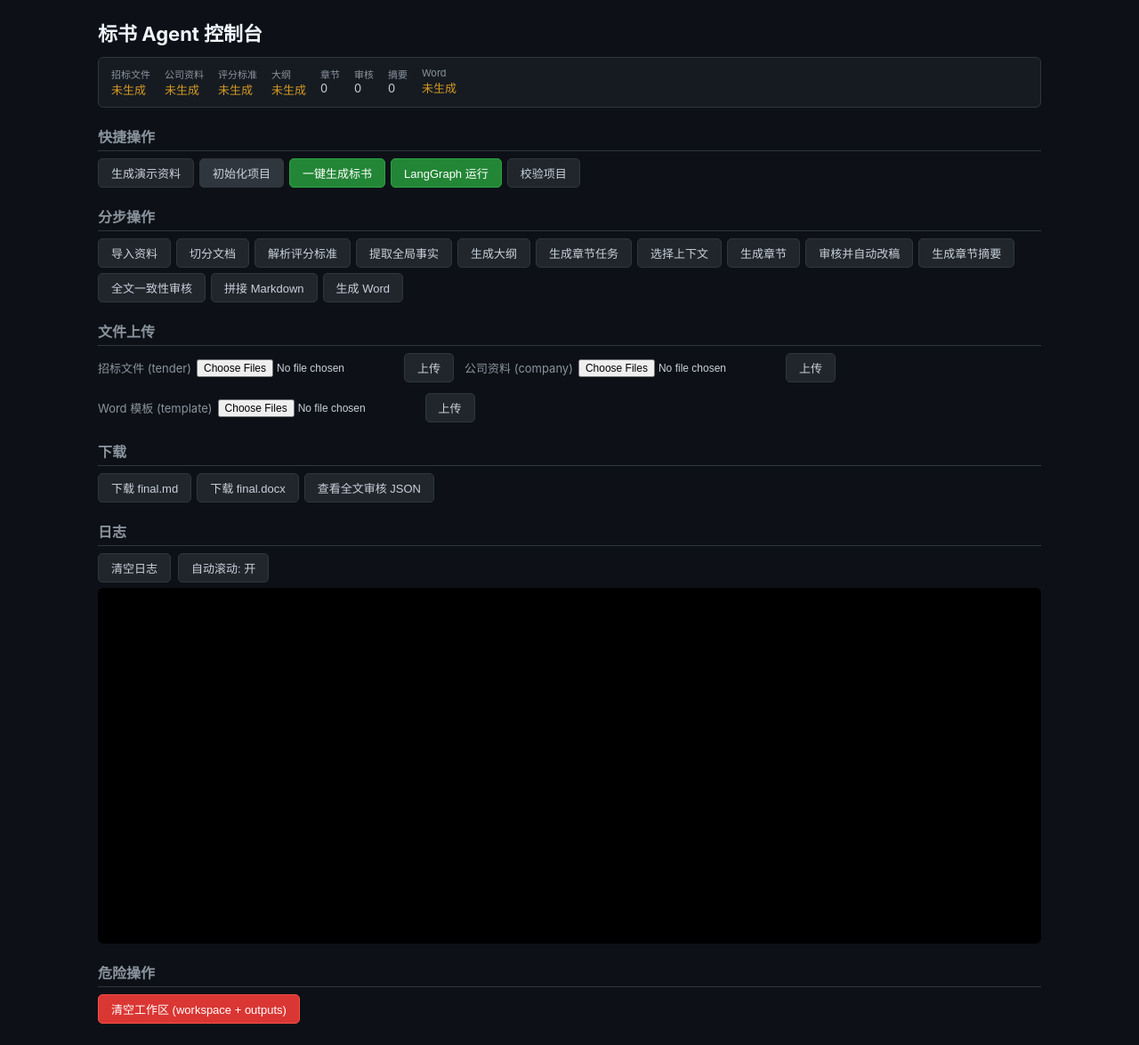
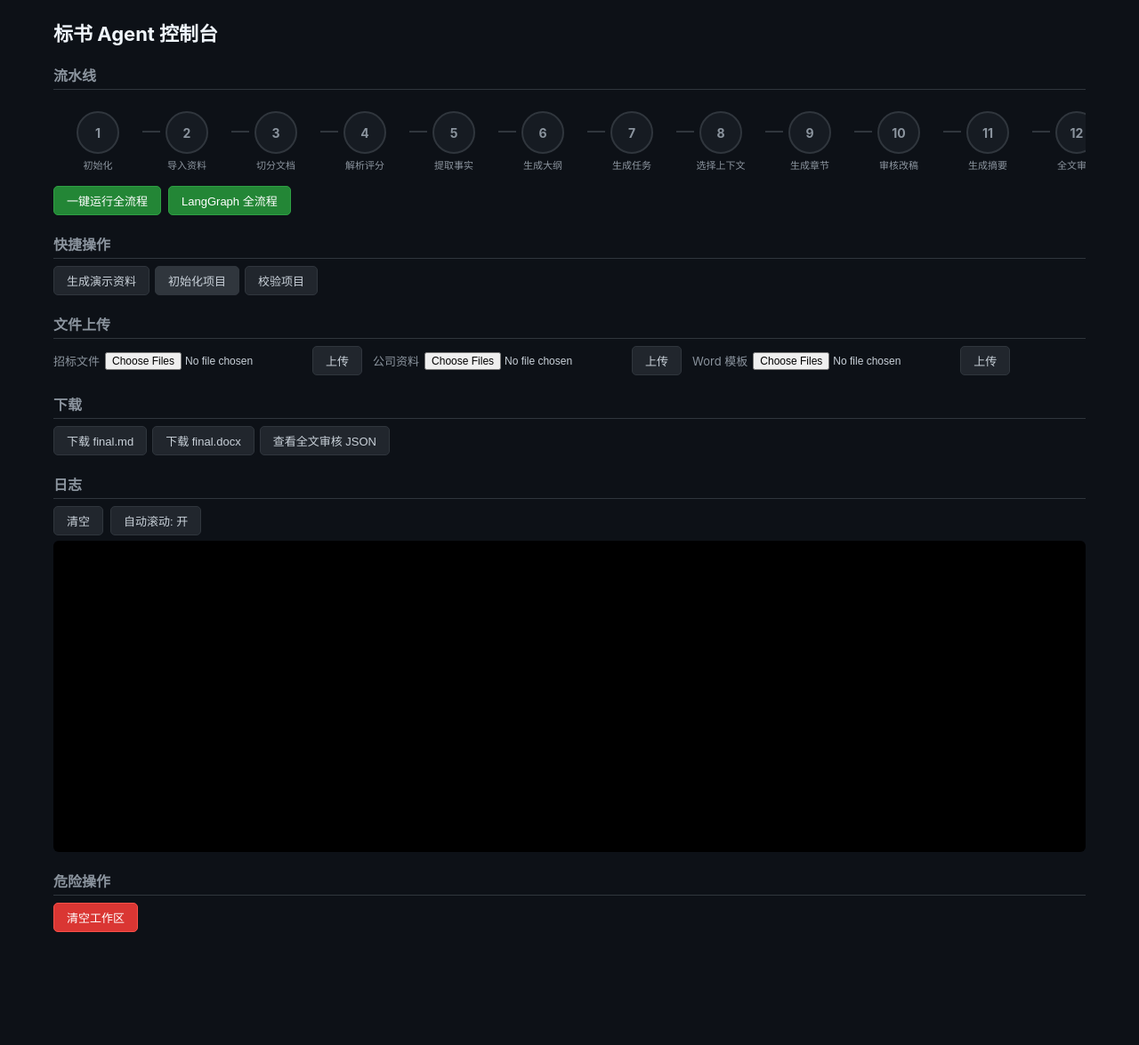
Before and after one commit to breezePeak/bid_agent, a FastAPI app: page / in a window 1280 px wide. Shown: the whole page at 89% size. After the commit the page ends 1048 px from the top, so only its background shows below. Run offline with FastAPI, Linux system fonts and the light colour scheme; data that the repository does not hold is empty.

Commit message:
feat: 前端页面改为流水线流程图布局
- 14 个流水线步骤以圆形节点 + 箭头连接展示
- 每个节点可点击单独运行对应命令
- 节点状态：pending(灰) / done(绿) / running(蓝脉冲) / failed(红)
- 根据 /api/status 自动判断已完成步骤并高亮
- 运行中节点带脉冲动画
- 新增一键运行全流程 / LangGraph 全流程按钮
- 保留文件上传、下载、日志、清空工作区功能

```diff
--- a/web/static/app.js
+++ b/web/static/app.js
@@ -1,10 +1,102 @@
 const logBox = document.getElementById("log-box");
-const statusBar = document.getElementById("status-bar");
 const runningNotice = document.getElementById("running-notice");
 const runningTask = document.getElementById("running-task");
 let autoScroll = true;
 let logLines = [];
 let streamSource = null;
+
+const PIPELINE = [
+  { cmd: "init", label: "初始化" },
+  { cmd: "prepare-inputs", label: "导入资料" },
+  { cmd: "split-docs", label: "切分文档" },
+  { cmd: "parse-score", label: "解析评分" },
+  { cmd: "extract-facts", label: "提取事实" },
+  { cmd: "generate-outline", label: "生成大纲" },
+  { cmd: "plan-jobs", label: "生成任务" },
+  { cmd: "select-context-all", label: "选择上下文" },
+  { cmd: "write-all", label: "生成章节" },
+  { cmd: "review-fix-all", label: "审核改稿" },
+  { cmd: "summarize-all", label: "生成摘要" },
+  { cmd: "global-review", label: "全文审核" },
+  { cmd: "build-md", label: "拼接MD" },
+  { cmd: "build-docx", label: "生成Word" },
+];
+
+const CMD_DONE_MAP = {
+  "prepare-inputs": ["inputs.tender_md", "inputs.score_md", "inputs.company_md"],
+  "split-docs": ["workspace.tender_chunks", "workspace.company_chunks"],
+  "parse-score": ["workspace.score_points"],
+  "extract-facts": ["workspace.global_facts"],
+  "generate-outline": ["workspace.outline"],
+  "plan-jobs": ["workspace.jobs_count"],
+  "select-context-all": ["workspace.contexts_count"],
+  "write-all": ["workspace.chapters_count"],
+  "review-fix-all": ["workspace.reviews_count"],
+  "summarize-all": ["workspace.summaries_count"],
+  "global-review": ["workspace.global_review"],
+  "build-md": ["outputs.final_md"],
+  "build-docx": ["outputs.final_docx"],
+};
+
+let currentStatus = null;
+let runningCmd = null;
+
+// ====================  Flow  ====================
+
+function buildFlow() {
+  const container = document.getElementById("flow-container");
+  container.innerHTML = "";
+  PIPELINE.forEach((step, i) => {
+    const div = document.createElement("div");
+    div.className = "flow-step";
+    div.id = "step-" + step.cmd;
+    div.onclick = () => runCommand(step.cmd);
+
+    const node = document.createElement("div");
+    node.className = "node";
+    node.textContent = i + 1;
+
+    const label = document.createElement("div");
+    label.className = "label";
+    label.textContent = step.label;
+
+    const arrow = document.createElement("div");
+    arrow.className = "arrow";
+
+    div.appendChild(node);
+    div.appendChild(label);
+    div.appendChild(arrow);
+    container.appendChild(div);
+  });
+}
+
+function updateFlowStatus() {
+  if (!currentStatus) return;
+  const s = currentStatus;
+
+  PIPELINE.forEach((step, i) => {
+    const el = document.getElementById("step-" + step.cmd);
+    if (!el) return;
+
+    el.className = "flow-step";
+
+    if (runningCmd === step.cmd) {
+      el.classList.add("running");
+      return;
+    }
+
+    const keys = CMD_DONE_MAP[step.cmd];
+    if (keys && keys.every(k => {
+      const parts = k.split(".");
+      if (parts[0] === "inputs") return s.inputs[parts[1]];
+      if (parts[0] === "workspace") return s.workspace[parts[1]];
+      if (parts[0] === "outputs") return s.outputs[parts[1]];
+      return false;
+    })) {
+      el.classList.add("done");
+    }
+  });
+}
 
 // ====================  Log  ====================
 
@@ -15,34 +107,18 @@ function appendLog(text) {
   if (autoScroll) logBox.scrollTop = logBox.scrollHeight;
 }
 
-function clearLogs() {
-  logLines = [];
-  logBox.textContent = "";
-}
+function clearLogs() { logLines = []; logBox.textContent = ""; }
+function toggleAutoScroll() { autoScroll = !autoScroll; document.getElementById("autoscroll-label").textContent = autoScroll ? "开" : "关"; }
 
-function toggleAutoScroll() {
-  autoScroll = !autoScroll;
-  document.getElementById("autoscroll-label").textContent = autoScroll ? "开" : "关";
-}
-
-// ====================  SSE log stream  ====================
+// ====================  SSE  ====================
 
 function connectLogStream() {
-  if (streamSource) {
-    streamSource.close();
-  }
+  if (streamSource) streamSource.close();
   streamSource = new EventSource("/api/logs/stream");
   streamSource.onmessage = function (e) {
-    try {
-      const data = JSON.parse(e.data);
-      appendLog(data.line);
-    } catch (_) {}
+    try { appendLog(JSON.parse(e.data).line); } catch (_) {}
   };
-  streamSource.onerror = function () {
-    streamSource.close();
-    streamSource = null;
-    setTimeout(connectLogStream, 2000);
-  };
+  streamSource.onerror = function () { streamSource.close(); streamSource = null; setTimeout(connectLogStream, 2000); };
 }
 
 // ====================  Status  ====================
@@ -50,39 +126,20 @@ function connectLogStream() {
 async function loadStatus() {
   try {
     const r = await fetch("/api/status");
-    const s = await r.json();
-    renderStatus(s);
+    currentStatus = await r.json();
+    updateFlowStatus();
 
-    if (s.running) {
+    if (currentStatus.running) {
+      runningCmd = currentStatus.current_task;
       runningNotice.style.display = "flex";
-      runningTask.textContent = "运行中: " + s.current_task;
+      runningTask.textContent = "运行中: " + currentStatus.current_task;
       disableAll(true);
     } else {
+      runningCmd = null;
       runningNotice.style.display = "none";
       disableAll(false);
     }
-  } catch (e) {
-    console.error("status error", e);
-  }
-}
-
-function renderStatus(s) {
-  const inputs = s.inputs;
-  const ws = s.workspace;
-  const out = s.outputs;
-
-  const ok = '<span class="ok">已生成</span>';
-  const warn = '<span class="warn">未生成</span>';
-
-  statusBar.innerHTML =
-    '<div class="item"><span class="label">招标文件</span><span class="value">' + (inputs.tender_md ? ok : warn) + '</span></div>' +
-    '<div class="item"><span class="label">公司资料</span><span class="value">' + (inputs.company_md ? ok : warn) + '</span></div>' +
-    '<div class="item"><span class="label">评分标准</span><span class="value">' + (inputs.score_md ? ok : warn) + '</span></div>' +
-    '<div class="item"><span class="label">大纲</span><span class="value">' + (ws.outline ? ok : warn) + '</span></div>' +
-    '<div class="item"><span class="label">章节</span><span class="value">' + ws.chapters_count + '</span></div>' +
-    '<div class="item"><span class="label">审核</span><span class="value">' + ws.reviews_count + '</span></div>' +
-    '<div class="item"><span class="label">摘要</span><span class="value">' + ws.summaries_count + '</span></div>' +
-    '<div class="item"><span class="label">Word</span><span class="value">' + (out.final_docx ? ok : warn) + '</span></div>';
+  } catch (e) { console.error("status error", e); }
 }
 
 function disableAll(disabled) {
@@ -96,61 +153,37 @@ function disableAll(disabled) {
 
 async function runCommand(cmd) {
   try {
-    const r = await fetch("/api/run-command", {
-      method: "POST",
-      headers: { "Content-Type": "application/json" },
-      body: JSON.stringify({ command: cmd }),
-    });
+    const r = await fetch("/api/run-command", { method: "POST", headers: { "Content-Type": "application/json" }, body: JSON.stringify({ command: cmd }) });
     const data = await r.json();
     if (data.ok) {
-      appendLog("--- 触发命令: " + cmd + " ---");
+      appendLog("--- 触发: " + cmd + " ---");
       connectLogStream();
-      disableAll(true);
-      runningNotice.style.display = "flex";
-      runningTask.textContent = "运行中: " + cmd;
-    } else {
-      alert(data.message);
-    }
-  } catch (e) {
-    alert("请求失败: " + e);
-  }
+    } else { alert(data.message); }
+  } catch (e) { alert("请求失败: " + e); }
 }
+
+async function runFullPipeline() { runCommand("run"); }
+async function runGraphRun() { runCommand("graph-run"); }
 
 // ====================  Upload  ====================
 
 async function uploadFiles(category) {
   const input = document.getElementById("upload-" + category);
-  if (!input || !input.files.length) {
-    alert("请先选择文件");
-    return;
-  }
+  if (!input || !input.files.length) { alert("请先选择文件"); return; }
   const form = new FormData();
-  for (const f of input.files) {
-    form.append("files", f);
-  }
+  for (const f of input.files) form.append("files", f);
   try {
     const r = await fetch("/api/upload?category=" + category, { method: "POST", body: form });
     const data = await r.json();
-    if (data.ok) {
-      appendLog("上传成功: " + data.saved.join(", "));
-      loadStatus();
-    } else {
-      alert(data.message);
-    }
-  } catch (e) {
-    alert("上传失败: " + e);
-  }
+    if (data.ok) { appendLog("上传成功: " + data.saved.join(", ")); loadStatus(); }
+    else { alert(data.message); }
+  } catch (e) { alert("上传失败: " + e); }
 }
 
 // ====================  Download  ====================
 
-function downloadFinalMd() {
-  window.open("/api/download/final-md", "_blank");
-}
-
-function downloadFinalDocx() {
-  window.open("/api/download/final-docx", "_blank");
-}
+function downloadFinalMd() { window.open("/api/download/final-md", "_blank"); }
+function downloadFinalDocx() { window.open("/api/download/final-docx", "_blank"); }
 
 async function viewGlobalReview() {
   try {
@@ -158,14 +191,9 @@ async function viewGlobalReview() {
     const data = await r.json();
     if (data.ok) {
       const w = window.open("", "_blank");
-      w.document.write("<pre style='font-size:12px;white-space:pre-wrap;word-break:break-all'>" +
-        JSON.stringify(data.data, null, 2) + "</pre>");
-    } else {
-      alert(data.message);
-    }
-  } catch (e) {
-    alert("请求失败: " + e);
-  }
+      w.document.write("<pre style='font-size:12px;white-space:pre-wrap;word-break:break-all'>" + JSON.stringify(data.data, null, 2) + "</pre>");
+    } else { alert(data.message); }
+  } catch (e) { alert("请求失败: " + e); }
 }
 
 // ====================  Clean  ====================
@@ -174,14 +202,12 @@ function confirmClean() {
   if (!confirm("确认清空 workspace/ 和 outputs/ 目录？\n此操作不可恢复。")) return;
   fetch("/api/clean-workspace", { method: "POST" })
     .then(r => r.json())
-    .then(data => {
-      if (data.ok) appendLog(data.message);
-      loadStatus();
-    });
+    .then(data => { if (data.ok) appendLog(data.message); loadStatus(); });
 }
 
 // ====================  Init  ====================
 
+buildFlow();
 loadStatus();
 connectLogStream();
 setInterval(loadStatus, 2000);
--- a/web/static/style.css
+++ b/web/static/style.css
@@ -1,19 +1,30 @@
 * { box-sizing: border-box; margin: 0; padding: 0; }
-body { font-family: -apple-system, "Microsoft YaHei", sans-serif; background: #0d1117; color: #c9d1d9; padding: 20px; max-width: 1100px; margin: 0 auto; }
+body { font-family: -apple-system, "Microsoft YaHei", sans-serif; background: #0d1117; color: #c9d1d9; padding: 20px; max-width: 1200px; margin: 0 auto; }
 h1 { font-size: 22px; margin-bottom: 12px; color: #f0f6fc; }
 h2 { font-size: 16px; margin: 20px 0 8px; padding-bottom: 4px; border-bottom: 1px solid #30363d; color: #8b949e; }
-
-.status-bar { background: #161b22; border: 1px solid #30363d; border-radius: 6px; padding: 10px 14px; font-size: 13px; display: flex; flex-wrap: wrap; gap: 16px; margin-bottom: 16px; }
-.status-bar .item { display: flex; flex-direction: column; }
-.status-bar .item .label { font-size: 11px; color: #8b949e; }
-.status-bar .item .value { font-size: 13px; }
-.status-bar .ok { color: #56d364; }
-.status-bar .warn { color: #d29922; }
-.status-bar .err { color: #f85149; }
 
 .running-notice { background: #1f6feb22; border: 1px solid #1f6feb; border-radius: 6px; padding: 8px 14px; margin-bottom: 12px; color: #58a6ff; display: flex; align-items: center; gap: 8px; }
 .spinner { width: 14px; height: 14px; border: 2px solid #30363d; border-top: 2px solid #58a6ff; border-radius: 50%; animation: spin 0.8s linear infinite; }
 @keyframes spin { to { transform: rotate(360deg); } }
+
+.flow-container { display: flex; align-items: flex-start; overflow-x: auto; padding: 16px 0; gap: 0; }
+.flow-step { display: flex; flex-direction: column; align-items: center; min-width: 100px; position: relative; cursor: pointer; transition: transform 0.15s; }
+.flow-step:hover { transform: scale(1.05); }
+.flow-step .node { width: 48px; height: 48px; border-radius: 50%; display: flex; align-items: center; justify-content: center; font-size: 14px; font-weight: bold; border: 2px solid #30363d; background: #161b22; color: #8b949e; transition: all 0.3s; position: relative; z-index: 2; }
+.flow-step .label { font-size: 11px; color: #8b949e; margin-top: 6px; text-align: center; max-width: 90px; line-height: 1.3; }
+.flow-step .arrow { position: absolute; right: -20px; top: 22px; width: 20px; height: 2px; background: #30363d; z-index: 1; }
+.flow-step:last-child .arrow { display: none; }
+
+.flow-step.done .node { background: #238636; border-color: #2ea043; color: #fff; }
+.flow-step.done .arrow { background: #2ea043; }
+.flow-step.running .node { background: #1f6feb; border-color: #58a6ff; color: #fff; animation: pulse 1.2s ease-in-out infinite; }
+.flow-step.running .arrow { background: #58a6ff; }
+.flow-step.failed .node { background: #da3633; border-color: #f85149; color: #fff; }
+.flow-step.failed .arrow { background: #f85149; }
+
+@keyframes pulse { 0%, 100% { box-shadow: 0 0 0 0 #1f6feb88; } 50% { box-shadow: 0 0 0 8px #1f6feb00; } }
+
+.flow-actions { display: flex; gap: 8px; margin-bottom: 4px; }
 
 .btn-group { display: flex; flex-wrap: wrap; gap: 6px; margin-bottom: 4px; }
 button { padding: 6px 14px; font-size: 13px; border: 1px solid #30363d; border-radius: 5px; background: #21262d; color: #c9d1d9; cursor: pointer; white-space: nowrap; }
@@ -31,4 +42,4 @@ button.secondary { background: #30363d; }
 .upload-box input[type=file] { font-size: 12px; color: #c9d1d9; }
 
 .log-toolbar { display: flex; gap: 8px; margin-bottom: 6px; }
-.log-box { background: #000; color: #00ff00; font-size: 12px; line-height: 1.5; padding: 10px; border-radius: 6px; height: 400px; overflow-y: auto; white-space: pre-wrap; word-break: break-all; font-family: "Consolas", monospace; }
+.log-box { background: #000; color: #00ff00; font-size: 12px; line-height: 1.5; padding: 10px; border-radius: 6px; height: 350px; overflow-y: auto; white-space: pre-wrap; word-break: break-all; font-family: "Consolas", monospace; }
--- a/web/templates/index.html
+++ b/web/templates/index.html
@@ -10,53 +10,40 @@
 
 <h1>标书 Agent 控制台</h1>
 
-<div id="status-bar" class="status-bar">加载中...</div>
-
 <div id="running-notice" class="running-notice" style="display:none">
   <span class="spinner"></span>
   <span id="running-task"></span>
+</div>
+
+<h2>流水线</h2>
+<div class="flow-container" id="flow-container"></div>
+
+<div class="flow-actions">
+  <button onclick="runFullPipeline()" class="primary" id="btn-full-run">一键运行全流程</button>
+  <button onclick="runGraphRun()" class="primary" id="btn-graph-run">LangGraph 全流程</button>
 </div>
 
 <h2>快捷操作</h2>
 <div class="btn-group">
   <button onclick="runCommand('init-demo')">生成演示资料</button>
   <button onclick="runCommand('init')" class="secondary">初始化项目</button>
-  <button onclick="runCommand('run')" class="primary">一键生成标书</button>
-  <button onclick="runCommand('graph-run')" class="primary">LangGraph 运行</button>
   <button onclick="runCommand('validate')">校验项目</button>
-</div>
-
-<h2>分步操作</h2>
-<div class="btn-group">
-  <button onclick="runCommand('prepare-inputs')">导入资料</button>
-  <button onclick="runCommand('split-docs')">切分文档</button>
-  <button onclick="runCommand('parse-score')">解析评分标准</button>
-  <button onclick="runCommand('extract-facts')">提取全局事实</button>
-  <button onclick="runCommand('generate-outline')">生成大纲</button>
-  <button onclick="runCommand('plan-jobs')">生成章节任务</button>
-  <button onclick="runCommand('select-context-all')">选择上下文</button>
-  <button onclick="runCommand('write-all')">生成章节</button>
-  <button onclick="runCommand('review-fix-all')">审核并自动改稿</button>
-  <button onclick="runCommand('summarize-all')">生成章节摘要</button>
-  <button onclick="runCommand('global-review')">全文一致性审核</button>
-  <button onclick="runCommand('build-md')">拼接 Markdown</button>
-  <button onclick="runCommand('build-docx')">生成 Word</button>
 </div>
 
 <h2>文件上传</h2>
 <div class="upload-row">
   <div class="upload-box">
-    <label>招标文件 (tender)</label>
+    <label>招标文件</label>
     <input type="file" id="upload-tender" multiple>
     <button onclick="uploadFiles('tender')">上传</button>
   </div>
   <div class="upload-box">
-    <label>公司资料 (company)</label>
+    <label>公司资料</label>
     <input type="file" id="upload-company" multiple>
     <button onclick="uploadFiles('company')">上传</button>
   </div>
   <div class="upload-box">
-    <label>Word 模板 (template)</label>
+    <label>Word 模板</label>
     <input type="file" id="upload-template" multiple>
     <button onclick="uploadFiles('template')">上传</button>
   </div>
@@ -71,14 +58,14 @@
 
 <h2>日志</h2>
 <div class="log-toolbar">
-  <button onclick="clearLogs()">清空日志</button>
+  <button onclick="clearLogs()">清空</button>
   <button onclick="toggleAutoScroll()">自动滚动: <span id="autoscroll-label">开</span></button>
 </div>
 <pre id="log-box" class="log-box"></pre>
 
 <h2>危险操作</h2>
 <div class="btn-group">
-  <button class="danger" onclick="confirmClean()">清空工作区 (workspace + outputs)</button>
+  <button class="danger" onclick="confirmClean()">清空工作区</button>
 </div>
 
 <script src="/static/app.js"></script>
```
Also changed, not shown: readme.MD.
